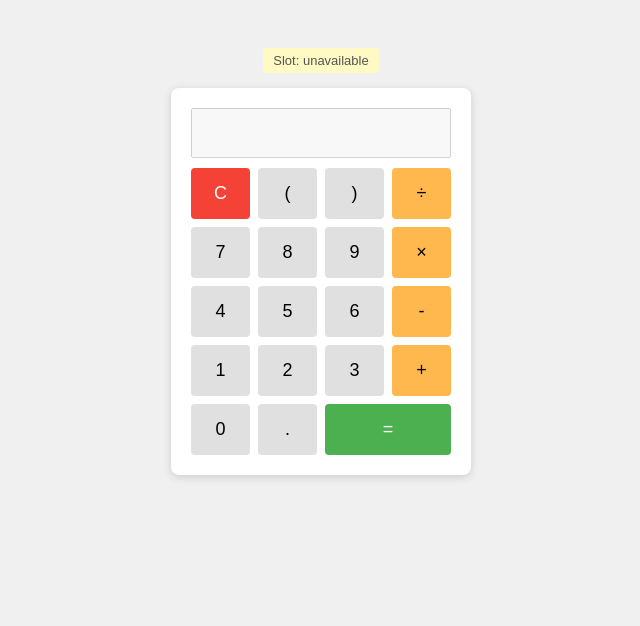
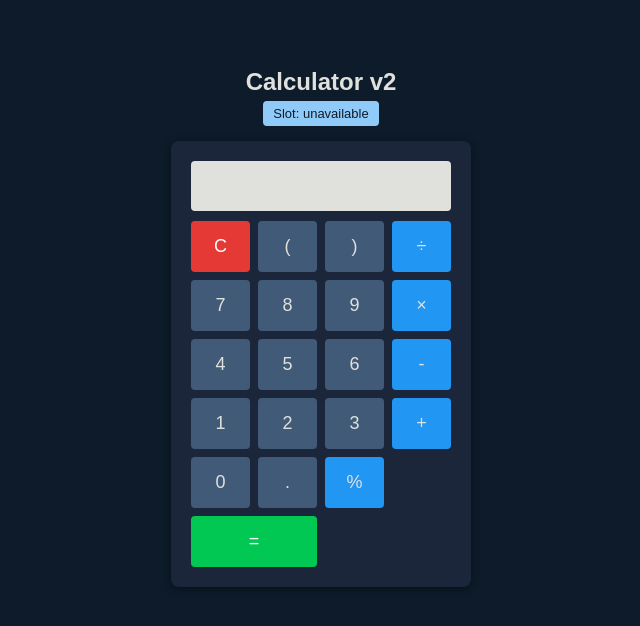
Before and after one commit to asingh275/azure-calculator, a website: page public/index.html in a window 1280 px wide. Shown: the whole page, without its empty margins (319-959 px from the left). Drawn offline with Linux system fonts and the light colour scheme; no server answers.

Commit message:
version 2

```diff
--- a/package.json
+++ b/package.json
@@ -1,7 +1,7 @@
 {
   "name": "azure-calculator",
-  "version": "1.0.0",
-  "description": "Simple calculator app for Azure App Service testing (AZ-104 practice)",
+  "version": "2.0.0",
+  "description": "Simple calculator app for Azure App Service testing (AZ-104 practice) - v2",
   "main": "server.js",
   "scripts": {
     "start": "node server.js"
--- a/public/index.html
+++ b/public/index.html
@@ -2,20 +2,20 @@
 <html lang="en">
 <head>
 <meta charset="UTF-8">
-<title>Simple Calculator - Azure Demo</title>
+<title>Simple Calculator v2 - Azure Demo</title>
 <style>
   body {
     font-family: Arial, sans-serif;
-    background: #f0f0f0;
+    background: #0d1b2a;
     display: flex;
     flex-direction: column;
     align-items: center;
     padding-top: 40px;
   }
   .calculator {
-    background: #fff;
+    background: #1b263b;
     border-radius: 8px;
-    box-shadow: 0 2px 8px rgba(0,0,0,0.15);
+    box-shadow: 0 2px 10px rgba(0,0,0,0.4);
     padding: 20px;
     width: 260px;
   }
@@ -27,6 +27,9 @@
     margin-bottom: 10px;
     box-sizing: border-box;
     padding: 5px;
+    background: #e0e1dd;
+    border: none;
+    border-radius: 4px;
   }
   .buttons {
     display: grid;
@@ -39,24 +42,30 @@
     cursor: pointer;
     border: none;
     border-radius: 4px;
-    background: #e0e0e0;
+    background: #415a77;
+    color: #e0e1dd;
   }
-  button:hover { background: #d0d0d0; }
-  .op { background: #ffb84d; }
-  .equals { background: #4caf50; color: white; grid-column: span 2; }
-  .clear { background: #f44336; color: white; }
+  button:hover { background: #778da9; }
+  .op { background: #2196f3; }
+  .equals { background: #00c853; color: white; grid-column: span 2; }
+  .clear { background: #e53935; color: white; }
   #slot-banner {
     margin-bottom: 15px;
     font-size: 13px;
-    color: #555;
-    background: #fff9c4;
+    color: #0d1b2a;
+    background: #90caf9;
     padding: 5px 10px;
     border-radius: 4px;
+  }
+  h2 {
+    color: #e0e1dd;
+    margin-bottom: 5px;
   }
 </style>
 </head>
 <body>
 
+<h2>Calculator v2</h2>
 <div id="slot-banner">Slot: loading...</div>
 
 <div class="calculator">
@@ -84,6 +93,7 @@
 
     <button onclick="appendVal('0')">0</button>
     <button onclick="appendVal('.')">.</button>
+    <button class="op" onclick="applyPercent()">%</button>
     <button class="equals" onclick="calculate()">=</button>
   </div>
 </div>
@@ -97,6 +107,14 @@
 
   function clearDisplay() {
     display.value = '';
+  }
+
+  function applyPercent() {
+    try {
+      display.value = eval(display.value) / 100;
+    } catch (e) {
+      display.value = 'Error';
+    }
   }
 
   function calculate() {
--- a/server.js
+++ b/server.js
@@ -11,7 +11,7 @@ app.use(express.static(path.join(__dirname, "public")));
 // Simple health/version endpoint - handy for checking which slot you're hitting
 app.get("/api/version", (req, res) => {
   res.json({
-    version: "1.0.0",
+    version: "2.0.0",
     // SLOT_NAME is a custom App Setting you set yourself in each slot (see README)
     // - useful for visually confirming which slot you're hitting
     slot: process.env.SLOT_NAME || "not set",
@@ -20,5 +20,5 @@ app.get("/api/version", (req, res) => {
 });
 
 app.listen(port, () => {
-  console.log(`Calculator app listening on port ${port}`);
+  console.log(`Calculator app (v2) listening on port ${port}`);
 });
```
